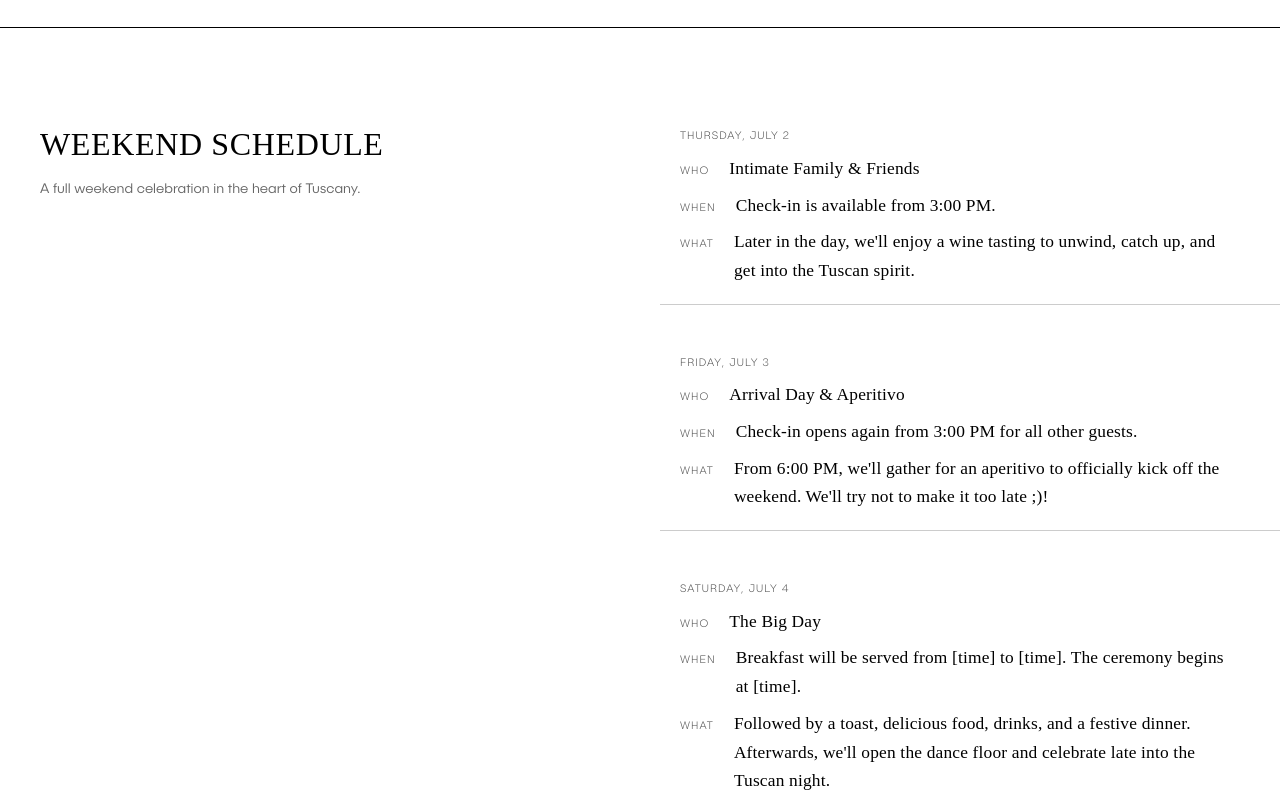
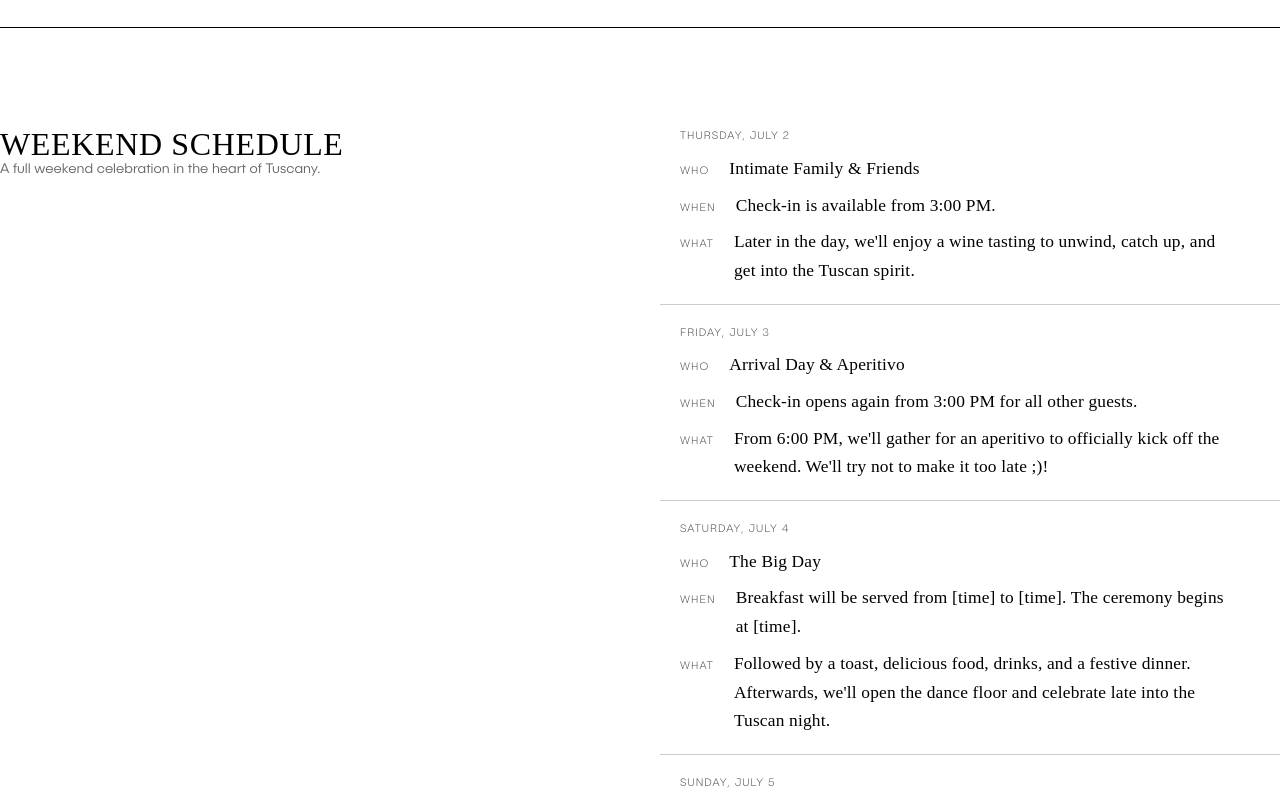
Before and after one commit to SimoneParvizi/wedding-website, a React (Vite) app: page / in a window 1280 px wide. Shown: the part 6520-7320 px from the top of the page. Built offline with nearby package versions, Linux system fonts and the light colour scheme; a web font is replaced by a local one.

Commit message:
checkpoin footer

```diff
--- a/src/components/Ceremony.css
+++ b/src/components/Ceremony.css
@@ -213,6 +213,24 @@
   padding-bottom: 0;
 }
 
+.ceremony__timeline-item--schedule {
+  display: grid;
+  grid-template-columns: 1fr 1fr;
+  gap: 80px;
+  position: relative;
+}
+
+.ceremony__timeline-schedule-title {
+  position: absolute;
+  left: calc(-50vw + 600px);
+  top: 0;
+  width: 400px;
+}
+
+.ceremony__timeline-schedule-content {
+  grid-column: 2;
+}
+
 .ceremony__timeline-label {
   font-family: 'Publica Sans Round', sans-serif;
   font-size: 11px;
--- a/src/components/Ceremony.tsx
+++ b/src/components/Ceremony.tsx
@@ -159,14 +159,14 @@ export default function Ceremony() {
           </div>
 
           {/* Weekend Schedule */}
-          <div className="ceremony__timeline-item">
-            <div className="ceremony__timeline-left">
+          <div className="ceremony__timeline-item ceremony__timeline-item--schedule">
+            <div className="ceremony__timeline-schedule-title">
               <h3 className="ceremony__timeline-title">WEEKEND SCHEDULE</h3>
               <p className="ceremony__timeline-description">
                 A full weekend celebration in the heart of Tuscany.
               </p>
             </div>
-            <div className="ceremony__timeline-right">
+            <div className="ceremony__timeline-schedule-content">
               <div className="ceremony__timeline-detail ceremony__timeline-detail--day">
                 <span className="ceremony__timeline-label">THURSDAY, JULY 2</span>
                 <div className="ceremony__timeline-subdetail">
```
